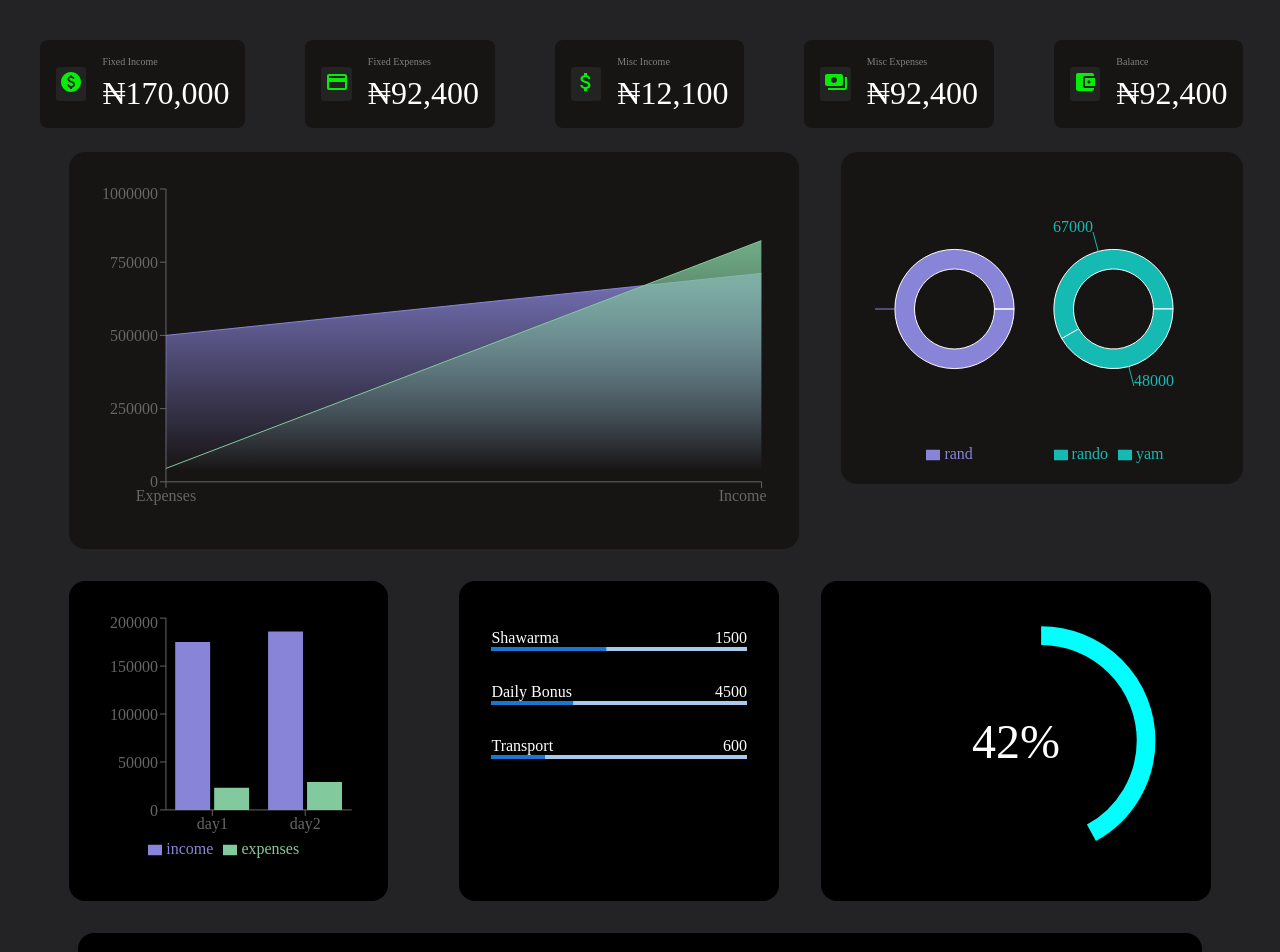
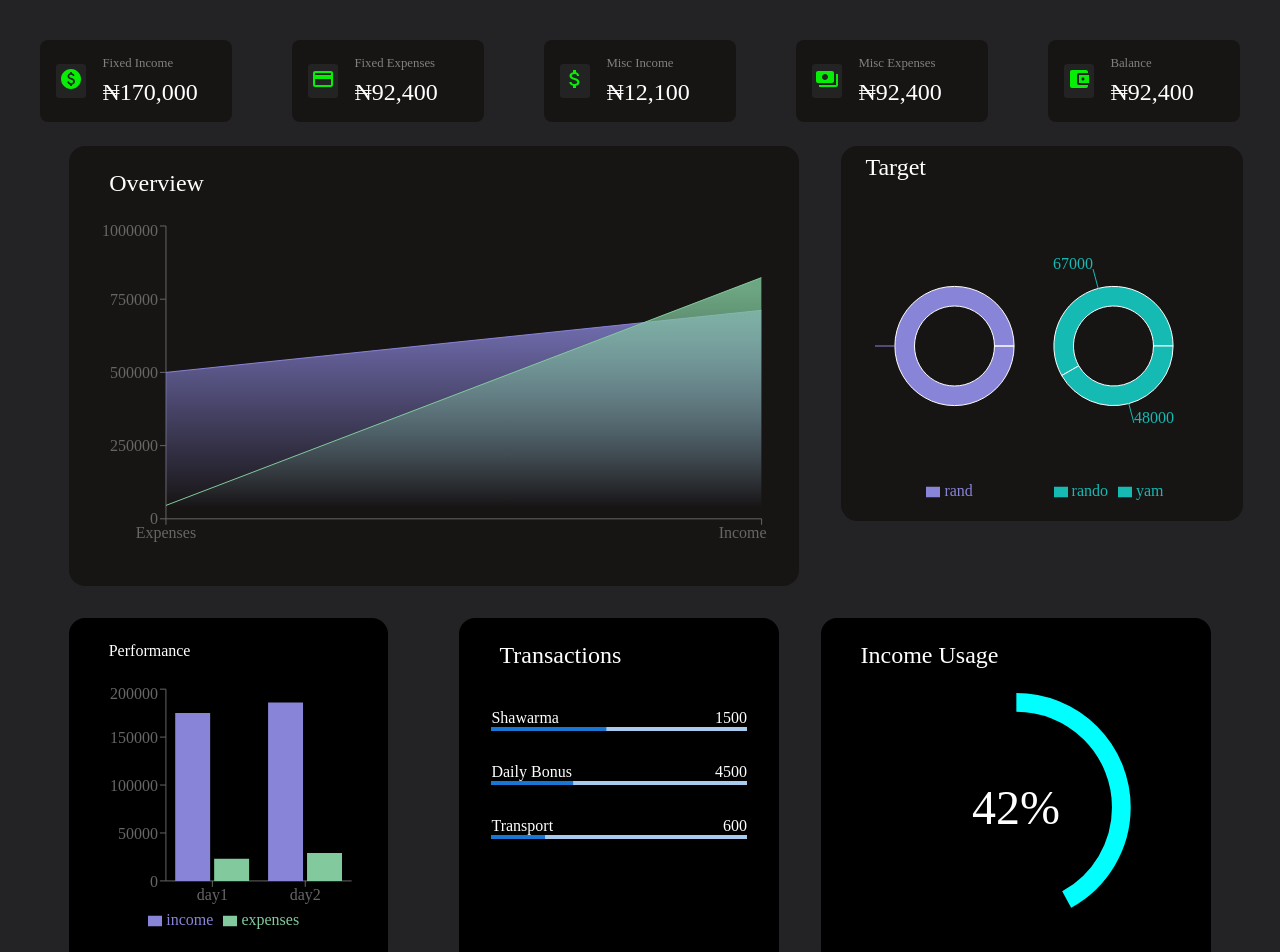
Before and after one commit to dhani-el/flexdashboard, a React app: page / in a window 1280 px wide. Shown: the top 952 px of the page. Built offline with nearby package versions, Linux system fonts and the light colour scheme.

Commit message:
add labels to graphs

```diff
--- a/src/Analytics/Jsx/index.jsx
+++ b/src/Analytics/Jsx/index.jsx
@@ -60,10 +60,8 @@ function SingleFirstLevelData({Icon,label,amount}){
 function OverViewComponent(){
     const tempData = [{name:"Expenses", total1:500000,total2:45786},{name:"Income", total1:712000,total2:823940}]
 
-
-
-
     return <motion.div id="overViewComponentDiv" >
+            <motion.p>Overview</motion.p>
               <ResponsiveContainer aspect={2}  >
                 <AreaChart  data={tempData} >
                 <defs>
@@ -90,6 +88,7 @@ function OverViewComponent(){
 function DayTransactionChart(){
     const data = [{name:"day1", income:175000, expenses:23000 },{name:"day2",income:186000, expenses:29000}]
     return <motion.div id="DayTransactionChartDiv" >
+            <motion.p>Performance</motion.p>
               <ResponsiveContainer height={250}>
                 <BarChart data={data} >
                     <XAxis dataKey={"name"}/>
@@ -105,6 +104,7 @@ function DayTransactionChart(){
 
 function Transactions({transactions}){
     return <motion.div id="transactionsDiv" >
+                <motion.p id="label">Transactions</motion.p>
               {!!transactions.length &&  transactions.map(function(transaction){
                     if (transaction.type === constants.INCOME) {
                         return <Income description={transaction.description} amount={transaction.amount} percentage={transaction.percentage} />
@@ -143,8 +143,11 @@ function Income({description,amount, percentage}){
 
 function Expectations(){
     return <motion.div id="expectationsDiv">
-                <ExpectedIncome/>
-                <ExpectedExpenses/>
+                <motion.p>Target</motion.p>
+                <motion.div>
+                    <ExpectedIncome/>
+                    <ExpectedExpenses/>
+                </motion.div>
     </motion.div>
 }
 
@@ -177,6 +180,9 @@ function ExpectedExpenses(){
 function UnexpectedIncomeTrend(){
     const data = [{name: 'Page A', uv: 400, pv: 200, amt: 2400},{name: 'Page B', uv: 300, pv: 300, amt: 3400},{name: 'Page C', uv: 600, pv: 230, amt: 3400},]
     return <motion.div id="unexpectedTrends">
+                <motion.p>
+                    Miscellanous Trends
+                </motion.p>
                 <ResponsiveContainer height={300}>
                 <LineChart data={data} >
                     <Line type="monotone" dataKey="uv" stroke="#8884d8" />
@@ -192,7 +198,10 @@ function UnexpectedIncomeTrend(){
 
 function IncomeUsage({value}){
             return <motion.div id="incomeUsage">
-                        <CircularProgress variant="determinate" value={value} sx={{color:"cyan"}} style={{width:"70%",height:"70%", }} />
-                        <motion.p>{value}%</motion.p>
+                        <motion.p id="label">Income Usage</motion.p>
+                        <motion.div>
+                            <CircularProgress variant="determinate" value={value} sx={{color:"cyan"}} style={{width:"70%",height:"70%", }} />
+                            <motion.p>{value}%</motion.p>
+                        </motion.div>
             </motion.div>
 }
--- a/src/Analytics/Styles/index.css
+++ b/src/Analytics/Styles/index.css
@@ -49,11 +49,11 @@
   padding-left: 1rem;
 }
 #analyticsContainer #FirstLevelDataContainer #SingleFirstLevelDataContainer .details .label {
-  font-size: xx-small;
+  font-size: 0.5rem;
   color: grey;
 }
 #analyticsContainer #FirstLevelDataContainer #SingleFirstLevelDataContainer .details .amount {
-  font-size: x-large;
+  font-size: 1.5rem;
 }
 #analyticsContainer #overviewAndExpectationsDiv {
   width: 100%;
@@ -69,17 +69,33 @@
   padding-right: 1rem;
   border-radius: 1rem;
   background-color: rgb(23, 20, 20);
+  position: relative;
+}
+#analyticsContainer #overviewAndExpectationsDiv #overViewComponentDiv p {
+  padding: 0.5rem;
+  position: relative;
+  top: -1rem;
+  font-size: 1.5rem;
 }
 #analyticsContainer #overviewAndExpectationsDiv #expectationsDiv {
   width: 100%;
   padding: 1rem;
-  display: flex;
   border-radius: 1rem;
   background-color: rgb(23, 20, 20);
+}
+#analyticsContainer #overviewAndExpectationsDiv #expectationsDiv p {
+  padding: 0.5rem;
+  position: relative;
+  top: -1rem;
+  font-size: 1.5rem;
+}
+#analyticsContainer #overviewAndExpectationsDiv #expectationsDiv div {
+  width: 100%;
+  display: flex;
   align-items: center;
   justify-content: center;
 }
-#analyticsContainer #overviewAndExpectationsDiv #expectationsDiv .subExpectation {
+#analyticsContainer #overviewAndExpectationsDiv #expectationsDiv div .subExpectation {
   width: 45%;
   height: 98%;
 }
@@ -105,6 +121,12 @@
   padding: 2rem;
   border-radius: 1rem;
 }
+#analyticsContainer #dayTransactionsAndIncome #dayChartsAndTransactionsDiv #DayTransactionChartDiv p {
+  padding: 0.5rem;
+  position: relative;
+  top: -1rem;
+  font-size: 1rem;
+}
 #analyticsContainer #dayTransactionsAndIncome #dayChartsAndTransactionsDiv #transactionsDiv {
   width: 100%;
   border-radius: 1rem;
@@ -112,6 +134,12 @@
   padding: 2rem;
   min-height: 40vh;
   overflow-y: scroll;
+}
+#analyticsContainer #dayTransactionsAndIncome #dayChartsAndTransactionsDiv #transactionsDiv #label {
+  padding: 0.5rem;
+  position: relative;
+  top: -1rem;
+  font-size: 1.5rem;
 }
 #analyticsContainer #dayTransactionsAndIncome #dayChartsAndTransactionsDiv #transactionsDiv #transactionExpenses, #analyticsContainer #dayTransactionsAndIncome #dayChartsAndTransactionsDiv #transactionsDiv #transactionIncome {
   display: flex;
@@ -128,18 +156,27 @@
 }
 #analyticsContainer #dayTransactionsAndIncome #incomeUsage {
   width: 100%;
-  display: flex;
-  align-items: center;
-  justify-content: center;
-  position: relative;
   border-radius: 1rem;
   padding: 2rem;
   background-color: black;
   align-self: stretch;
 }
-#analyticsContainer #dayTransactionsAndIncome #incomeUsage p {
+#analyticsContainer #dayTransactionsAndIncome #incomeUsage div {
+  width: 100%;
+  display: flex;
+  align-items: center;
+  justify-content: center;
+  position: relative;
+}
+#analyticsContainer #dayTransactionsAndIncome #incomeUsage div p {
   position: absolute;
   font-size: 3rem;
+}
+#analyticsContainer #dayTransactionsAndIncome #incomeUsage #label {
+  padding: 0.5rem;
+  position: relative;
+  top: -1rem;
+  font-size: 1.5rem;
 }
 #analyticsContainer #unexpectedTrends {
   width: 100%;
@@ -148,6 +185,12 @@
   padding-top: 1rem;
   border-radius: 1rem;
   background-color: black;
+}
+#analyticsContainer #unexpectedTrends p {
+  padding: 0.5rem;
+  position: relative;
+  top: -1rem;
+  font-size: 1.5rem;
 }
 
 @media (orientation: portrait) and (min-width: 700px) {
@@ -161,7 +204,18 @@
   }
   #analyticsContainer #dayTransactionsAndIncome #bigScreenTransaction #incomeUsage {
     display: flex;
+    flex-direction: column;
+    align-items: center;
+    justify-content: center;
     width: 48%;
+    position: relative;
+  }
+  #analyticsContainer #dayTransactionsAndIncome #bigScreenTransaction #incomeUsage #label {
+    padding: 1rem;
+    position: absolute;
+    top: 0;
+    font-size: 1.5rem;
+    align-self: self-start;
   }
   #analyticsContainer #dayTransactionsAndIncome #bigScreenTransaction #transactionsDiv {
     display: flex;
@@ -172,6 +226,12 @@
     padding: 2rem;
     min-height: 40vh;
     overflow-x: scroll;
+  }
+  #analyticsContainer #dayTransactionsAndIncome #bigScreenTransaction #transactionsDiv #label {
+    padding: 0.5rem;
+    position: relative;
+    top: -1rem;
+    font-size: 1.5rem;
   }
   #analyticsContainer #dayTransactionsAndIncome #bigScreenTransaction #transactionsDiv #transactionExpenses, #analyticsContainer #dayTransactionsAndIncome #bigScreenTransaction #transactionsDiv #transactionIncome {
     display: flex;
@@ -223,11 +283,11 @@
     padding-left: 1rem;
   }
   #analyticsContainer #FirstLevelDataContainer #SingleFirstLevelDataContainer .details .label {
-    font-size: x-small;
+    font-size: 0.8rem;
     color: grey;
   }
   #analyticsContainer #FirstLevelDataContainer #SingleFirstLevelDataContainer .details .amount {
-    font-size: xx-large;
+    font-size: 1.5rem;
   }
   #analyticsContainer #overviewAndExpectationsDiv {
     width: 100%;
@@ -251,11 +311,8 @@
     width: 33%;
     height: 25%;
     padding-right: 2rem;
-    display: flex;
     border-radius: 1rem;
     background-color: rgb(23, 20, 20);
-    align-items: center;
-    justify-content: center;
   }
   #analyticsContainer #overviewAndExpectationsDiv #expectationsDiv .subExpectation {
     width: 45%;
@@ -302,7 +359,6 @@
   }
   #analyticsContainer #dayTransactionsAndIncome #incomeUsage {
     width: 33%;
-    display: flex;
     align-items: center;
     justify-content: center;
     position: relative;
--- a/src/Analytics/Styles/index.scss
+++ b/src/Analytics/Styles/index.scss
@@ -48,24 +48,21 @@ $label-color :grey;
                 gap: 0.5rem;
                 padding-left: 1rem;
                 .label{
-                    font-size: xx-small;
+                    font-size: 0.5rem;
                     color: $label-color;
                 }
                 .amount{
-                    font-size: x-large;
+                    font-size: 1.5rem;
                 }
             }
         }
     }
     #overviewAndExpectationsDiv{
         width: 100%;
-        // height: 25%;
-        // padding-left: 2rem;
         display: flex;
         flex-direction: column;
         align-items: center;
         gap:1rem;
-        // justify-content: space-around;
         #overViewComponentDiv{
             width: 100%;
             height: 25%;
@@ -73,19 +70,34 @@ $label-color :grey;
             padding-right: 1rem;
             border-radius: 1rem;
             background-color: rgb(23, 20, 20);
+            position: relative;
+            p{
+                padding: 0.5rem;
+                position: relative;
+                top:-1rem;
+                font-size: 1.5rem;
+            }
         }
         #expectationsDiv{
             width: 100%;
-            // height: 25%;
             padding: 1rem;
-            display: flex;
             border-radius: 1rem;
             background-color: rgb(23, 20, 20);
+            p{
+                padding: 0.5rem;
+                position: relative;
+                top:-1rem;
+                font-size: 1.5rem;
+            }
+            div{
+                width: 100%;
+                display: flex;
                 align-items: center;
                 justify-content:center;
                 .subExpectation{
                     width: 45%;
                     height:98%;
+                }
             }
         }
     }
@@ -108,6 +120,12 @@ $label-color :grey;
                 background-color: black;
                 padding: 2rem;
                 border-radius: 1rem;
+                p{
+                    padding: 0.5rem;
+                    position: relative;
+                    top:-1rem;
+                    font-size: 1rem;
+                }
             }
             #transactionsDiv{
                 width: 100%;
@@ -116,6 +134,12 @@ $label-color :grey;
                 padding: 2rem;
                 min-height: 40vh;
                 overflow-y: scroll;
+                #label{
+                    padding: 0.5rem;
+                    position: relative;
+                    top:-1rem;
+                    font-size: 1.5rem;
+                }
                 #transactionExpenses,#transactionIncome{
                     display: flex;
                     flex-direction: column;
@@ -134,17 +158,26 @@ $label-color :grey;
         }
         #incomeUsage{
             width: 100%;
+            border-radius: 1rem;
+            padding: 2rem;
+            background-color: black;
+            align-self: stretch;
+            div{
+                width: 100%;
                 display:flex ;
                 align-items: center;
                 justify-content: center;
                 position: relative;
-            border-radius: 1rem;
-            padding: 2rem;
-            background-color: black;
-            align-self: stretch;
                 p{
                     position: absolute;
                     font-size: 3rem;
+                }
+            }
+            #label{
+                padding: 0.5rem;
+                position: relative;
+                top:-1rem;
+                font-size: 1.5rem;
             }
         }
     }
@@ -155,6 +188,12 @@ $label-color :grey;
         padding-top: 1rem;
         border-radius: 1rem;
         background-color: black;
+        p{
+            padding: 0.5rem;
+            position: relative;
+            top:-1rem;
+            font-size: 1.5rem;
+        }
     }
 }
 
@@ -170,7 +209,18 @@ $label-color :grey;
             justify-content: space-between;
             #incomeUsage{
                 display: flex;
+                flex-direction: column;
+                align-items: center;
+                justify-content: center;
                 width: 48%;
+                position: relative;
+                #label{
+                    padding: 1rem;
+                    position: absolute;
+                    top:0;
+                    font-size: 1.5rem;
+                    align-self: self-start;
+                }
             }
             #transactionsDiv{
                 display: flex;
@@ -181,6 +231,12 @@ $label-color :grey;
                 padding: 2rem;
                 min-height: 40vh;
                 overflow-x: scroll;
+                #label{
+                    padding: 0.5rem;
+                    position: relative;
+                    top:-1rem;
+                    font-size: 1.5rem;
+                }
                 #transactionExpenses,#transactionIncome{
                     display: flex;
                     flex-direction: column;
@@ -230,11 +286,11 @@ $label-color :grey;
                     gap: 0.5rem;
                     padding-left: 1rem;
                     .label{
-                        font-size: x-small;
+                        font-size: 0.8rem;
                         color: $label-color;
                     }
                     .amount{
-                        font-size: xx-large;
+                        font-size: 1.5rem;
                     }
                 }
             }
@@ -260,11 +316,8 @@ $label-color :grey;
                 width: 33%;
                 height: 25%;
                 padding-right: 2rem;
-                display: flex;
                 border-radius: 1rem;
                 background-color: rgb(23, 20, 20);
-                align-items: center;
-                justify-content:center;
                 .subExpectation{
                     width: 45%;
                     height:98%;
@@ -312,7 +365,6 @@ $label-color :grey;
             }
             #incomeUsage{
                 width: 33%;
-                display:flex ;
                 align-items: center;
                 justify-content: center;
                 position: relative;
```
Also changed, not shown: 1 other file (tests, documents, lock files or other folders). Lines whose indentation alone changed are shown as unchanged.
